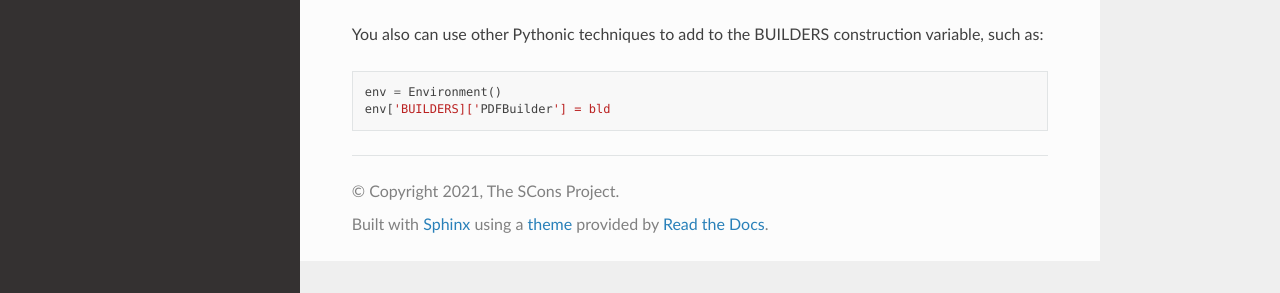
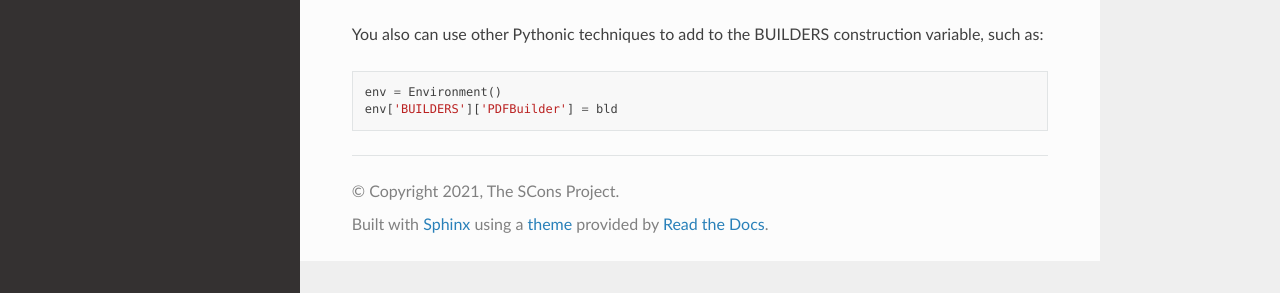
Before and after one commit to SCons/cookbook, a Sphinx documentation site: the page built from docs/recipes/adding-builder-env.rst, in a window 1280 px wide. Shown: the part 375-668 px from the top of the page. Built offline with Sphinx 7.4.7 and the Read the Docs theme 2.0.0, drawn with Linux system fonts in a browser that asks for light colours.

```diff
--- a/docs/recipes/adding-builder-env.rst
+++ b/docs/recipes/adding-builder-env.rst
@@ -19,4 +19,4 @@ construction variable, such as:
 .. code:: python
 
    env = Environment()
-   env['BUILDERS]['PDFBuilder'] = bld
+   env['BUILDERS']['PDFBuilder'] = bld
```
